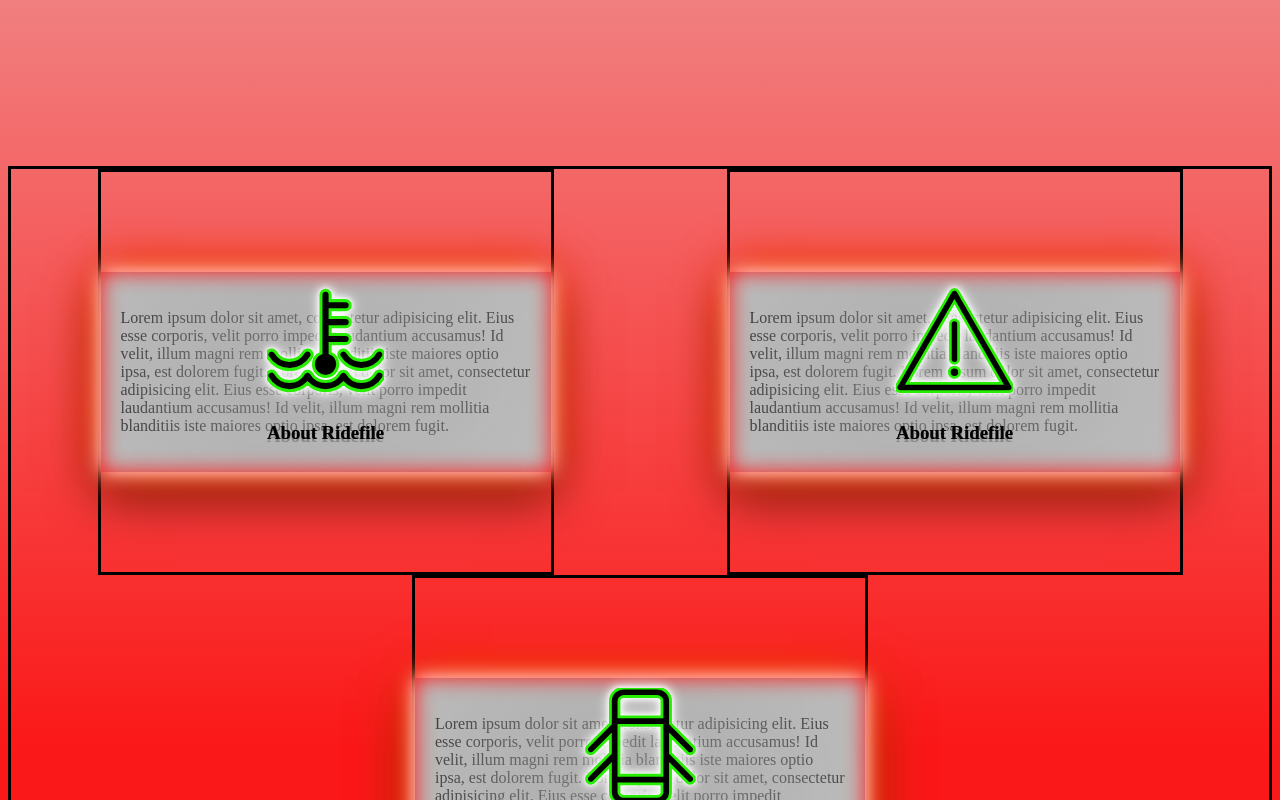
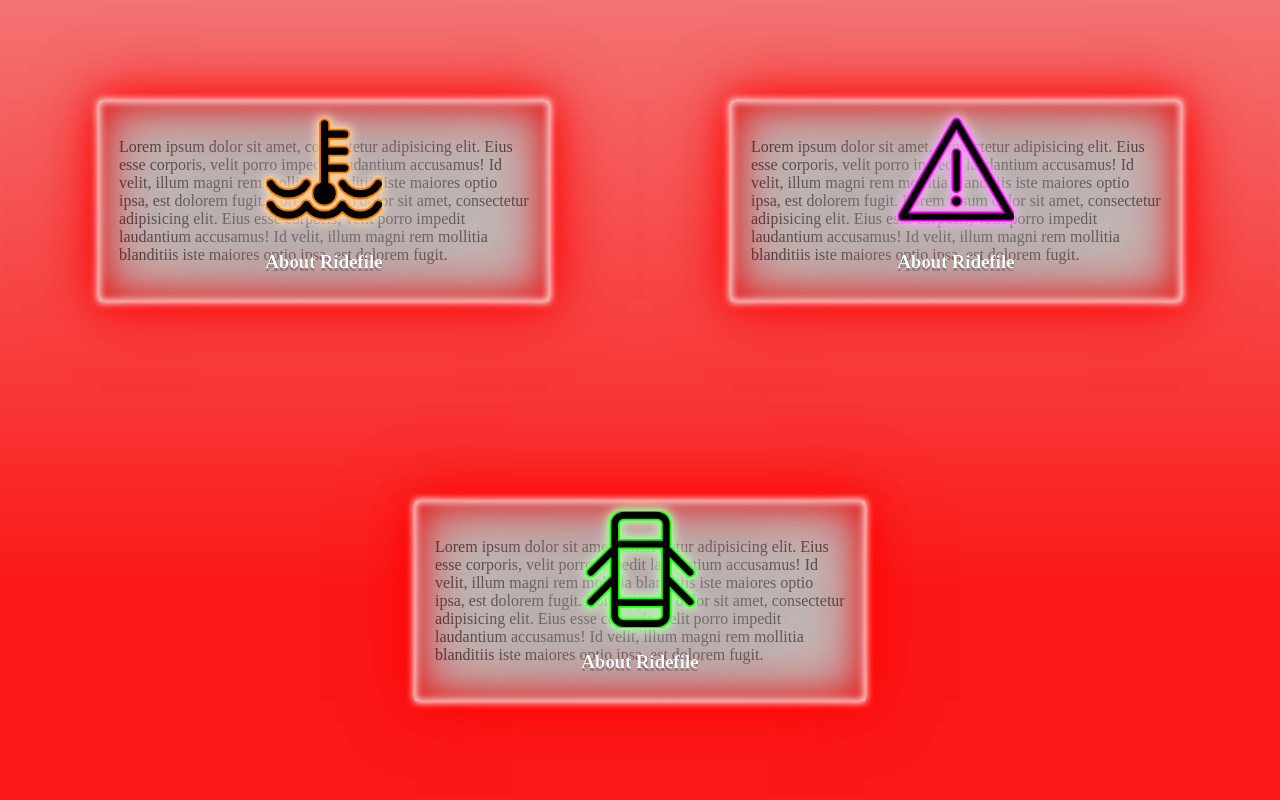
Before and after one commit to Arthur1112/ridefile-react-frontend-final-project, a React (Create React App) app: page / in a window 1280 px wide. Shown: the part 760-1560 px from the top of the page. Built offline with nearby package versions, Linux system fonts and the light colour scheme.

Commit message:
added more styling to title cards

```diff
--- a/src/components/HeroPage.jsx
+++ b/src/components/HeroPage.jsx
@@ -9,7 +9,7 @@ export default function HeroPage() {
     <section>
       <HeroTitle />
       <main className="container">
-        <div className="card">
+        <div id="cardOne" className="card">
           <div className="face face1">
             <div>
               <YourSvgtitleCardOneSvg className="titleSvg" />
@@ -28,7 +28,7 @@ export default function HeroPage() {
             </p>
           </div>
         </div>
-        <div className="card">
+        <div id="cardTwo" className="card">
           <div className="face face1">
             <div>
               <YourSvgtitleCardTwoSvg className="titleSvg" />
@@ -47,7 +47,7 @@ export default function HeroPage() {
             </p>
           </div>
         </div>
-        <div className="card">
+        <div id="cardThree" className="card">
           <div className="face face1">
             <div>
               <YourSvgtitleCardThreeSvg className="titleSvg" />
--- a/src/styling/heroTitle.css
+++ b/src/styling/heroTitle.css
@@ -11,7 +11,7 @@ h1 {
   padding: 2%;
   --neon-border-color: rgb(255, 0, 0);
   margin-top: 120px;
-  margin-bottom: 400px;
+  margin-bottom: 235px;
   /* border-color: rgb(187, 187, 187); */
   backdrop-filter: blur(20px);
   /* backdrop-filter: invert(0.7); */
--- a/src/styling/titleCards2.0.css
+++ b/src/styling/titleCards2.0.css
@@ -4,32 +4,46 @@
   display: flex;
   justify-content: center;
   flex-wrap: wrap;
-  border-style: solid;
 }
 
-.titleSvg {
-  stroke: rgb(39, 237, 0);
-  animation-name: animate;
-  animation-duration: 0.5s;
+#cardOne .titleSvg {
+  stroke: rgb(237, 122, 0);
+  stroke-width: 3px;
+  animation-name: animateCardOne;
+  animation-duration: 1s;
   animation-iteration-count: infinite;
   animation-direction: alternate;
-  stroke-width: 5px;
+}
+#cardTwo .titleSvg {
+  stroke: rgb(237, 0, 237);
+  animation-name: animateCardTwo;
+  animation-duration: 1s;
+  animation-iteration-count: infinite;
+  animation-direction: alternate;
+  stroke-width: 3px;
+}
+#cardThree .titleSvg {
+  stroke: rgb(21, 255, 0);
+  animation-name: animateCardThree;
+  animation-duration: 1s;
+  animation-iteration-count: infinite;
+  animation-direction: alternate;
+  stroke-width: 3px;
 }
 
 .container .card {
   position: relative;
   margin: auto;
-  border-style: solid;
 }
 
 .container .card .face {
   width: 450px;
   height: 200px;
   transition: 0.4s;
-  /* animation: flicker 10000s infinite alternate;
+  animation: flicker 10000s infinite alternate;
   stroke: 0 0 0.2rem #fff, 0 0 0.2rem #fff, 0 0 2rem #fe1313, 0 0 0.8rem #fe1313,
     0 0 2.8rem #fe1313, inset 0 0 1.3rem #fe1313;
-  --neon-border-color: rgba(13, 255, 0, 0.527); */
+  --neon-border-color: rgba(255, 0, 0, 0.527);
   box-shadow: 0 0 1.2rem rgb(255, 255, 255), 0 0 0.2rem rgb(255, 0, 0),
     0 0 3rem #ff5e00, 0 0 0.8rem #fe1313, 0 0 2.8rem #ff0000,
     inset 0 0 1.3rem #fe1313;
@@ -52,7 +66,10 @@
     0.005em 0.005em 0 rgba(0, 0, 0, 10%), 0.01em 0.01em 0 rgba(0, 0, 0, 12%),
     0.015em 0.015em rgba(0, 0, 0, 14%), 0.02em 0.02em 0 rgba(0, 0, 0, 16%),
     0.025em 0.025em 0 rgba(0, 0, 0, 18%);
-  color: rgb(3, 2, 2);
+  color: rgb(251, 251, 251);
+}
+.container p {
+  color: rgb(1, 1, 1);
 }
 
 .container .card:hover .face.face1 {
@@ -72,12 +89,6 @@
   opacity: 1;
 }
 
-.container .card .face.face1 .content i {
-  font-size: 3em;
-  color: white;
-  display: inline-block;
-}
-
 .container .card .face.face1 .content h3 {
   font-size: 1em;
   color: white;
@@ -90,7 +101,7 @@
 
 .container .card .face.face2 {
   position: relative;
-  background: whitesmoke;
+  background: rgb(255, 255, 255);
   display: flex;
   align-items: center;
   justify-content: center;
@@ -127,3 +138,40 @@ a {
   color: whitesmoke;
   box-shadow: inset 0px 0px 10px rgba(0, 0, 0, 0.5);
 }
+
+@keyframes animateCardOne {
+  0% {
+    filter: drop-shadow(0px 0px 1px rgb(255, 255, 255))
+      drop-shadow(0px 0px 3px rgb(255, 255, 255))
+      drop-shadow(0px 0px 10px #ffffff);
+  }
+
+  100% {
+    filter: drop-shadow(0px 0px 3px rgb(255, 140, 0))
+      drop-shadow(0px 0px 6px rgb(255, 140, 0));
+  }
+}
+@keyframes animateCardTwo {
+  0% {
+    filter: drop-shadow(0px 0px 1px rgb(255, 255, 255))
+      drop-shadow(0px 0px 3px rgb(255, 255, 255))
+      drop-shadow(0px 0px 10px #ffffff);
+  }
+
+  100% {
+    filter: drop-shadow(0px 0px 3px rgb(237, 0, 237))
+      drop-shadow(0px 0px 6px rgb(237, 0, 237));
+  }
+}
+@keyframes animateCardThree {
+  0% {
+    filter: drop-shadow(0px 0px 1px rgb(255, 255, 255))
+      drop-shadow(0px 0px 3px rgb(255, 255, 255))
+      drop-shadow(0px 0px 10px #ffffff);
+  }
+
+  100% {
+    filter: drop-shadow(0px 0px 3px rgb(21, 255, 0))
+      drop-shadow(0px 0px 6px rgb(21, 255, 0));
+  }
+}
```
